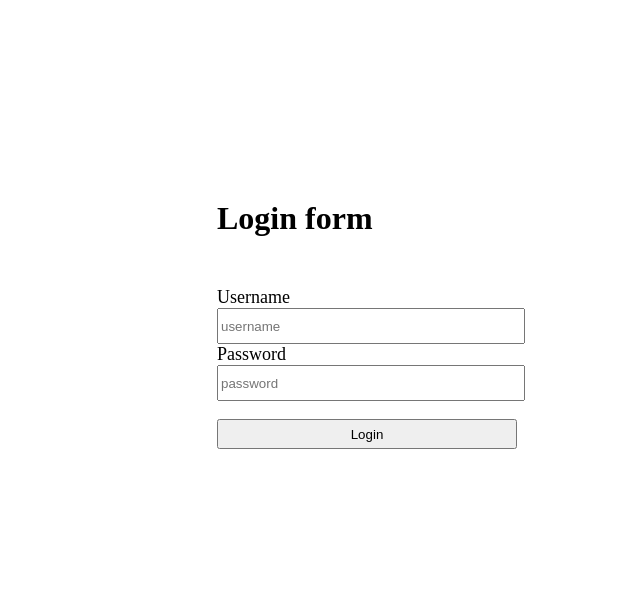
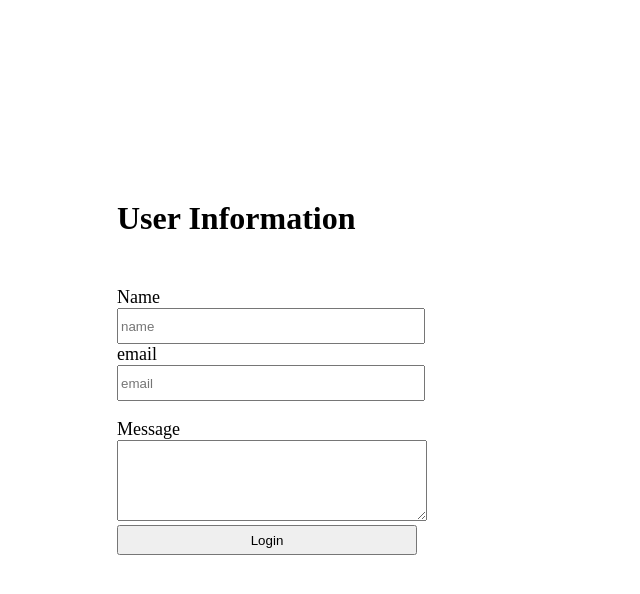
Before and after one commit to afseerashraf/web-dev-training, a PHP site: page / in a window 1280 px wide. Shown: the top 594 px of the page, without its empty margins (291-931 px from the left). Run offline with PHP 8.4, Linux system fonts and the light colour scheme.

Commit message:
working the assignment php form validation

```diff
--- a/workPHP/index.php
+++ b/workPHP/index.php
@@ -8,12 +8,12 @@
   <style>
     h1 {
       margin-top: 200px;
-      margin-left: 500px;
+      margin-left: 400px;
     }
 
     .continer {
       margin-top: 50px;
-      margin-left: 500px;
+      margin-left: 400px;
     }
 
     form input {
@@ -28,13 +28,18 @@
 </head>
 
 <body>
-  <h1>Login form</h1>
+  <h1>User Information</h1>
   <div class="continer">
-    <form action="newUser.php" method="POST">
-      <label for="username">Username</label> <br>
-      <input type="text" name="username" placeholder="username"><br>
-      <label for="password">Password</label><br>
-      <input type="password" name="password" placeholder="password"><br><br>
+    <form action='newUser.php' method="POST">
+      <label for="username">Name</label> <br>
+      <input type="text" name="name" placeholder="name"><br>
+      <label for="email">email</label><br>
+      <input type="text" name="email" placeholder="email"><br><br>
+      <label for="message">Message</label><br>
+      <textarea name="message" id="message" cols="36" rows="5">
+
+      </textarea><br>
+
       <input type="submit" id="login" value="Login">
     </form>
   </div>
@@ -45,23 +50,7 @@
 
 
 
-<script src="https://code.jquery.com/jquery-3.7.1.js"></script>
 </body>
-<script>
-  $('document').ready(function() {
-    $('#login').click(function() {
-      var username = $('.username').val();
-      var password = $('.password').val();
 
-      if (username == "") {
-        alert("Enter the username");
-      }
-      if (password == "") {
-        alert("Enter the password");
-      }
-    });
-
-  });
-</script>
 
 </html>
```
Also changed, not shown: workPHP/about.php (deleted, +0 -12 lines), workPHP/newUser.php (+28 -6 lines), workPHP/thankyou.php (added, +27 -0 lines).
